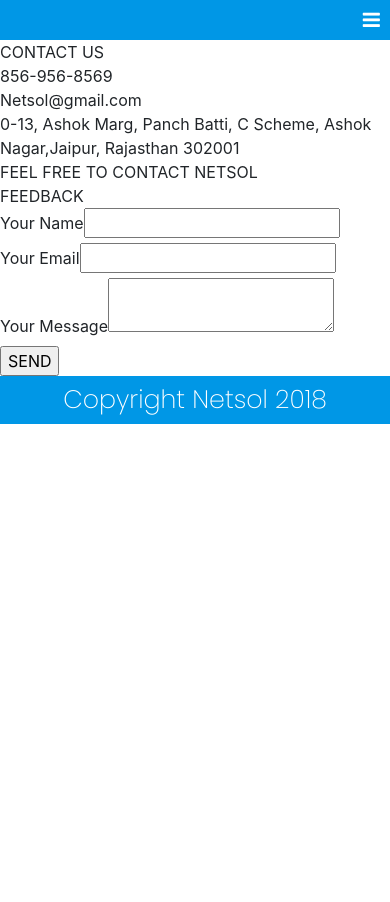
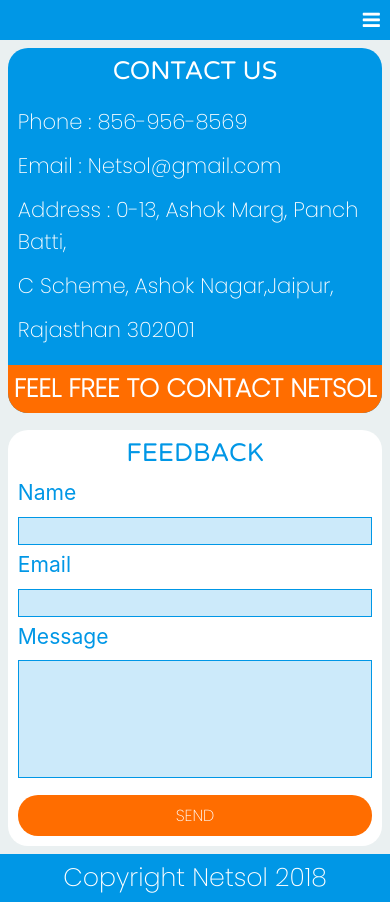
Before and after one commit to gauravnagar192/NetsolWebsite, a React (Create React App) app in the folder client/: page /contact in a window 390 px wide. Before the commit the page ends 844 px from the top, so only its background shows below. Built offline with nearby package versions, Linux system fonts and the light colour scheme.

Commit message:
contact page done

```diff
--- a/client/package.json
+++ b/client/package.json
@@ -3,6 +3,9 @@
   "version": "0.1.0",
   "private": true,
   "dependencies": {
+    "@fortawesome/fontawesome-svg-core": "^1.2.18",
+    "@fortawesome/free-solid-svg-icons": "^5.8.2",
+    "@fortawesome/react-fontawesome": "^0.1.4",
     "bootstrap": "^4.3.1",
     "react": "^16.8.6",
     "react-dom": "^16.8.6",
--- a/client/src/App.css
+++ b/client/src/App.css
@@ -4,6 +4,91 @@
 @import url('https://fonts.googleapis.com/css?family=Righteous');
 
 @media screen and (max-width: 426px) {
+  #fn , #fe , #fm {
+    display: block;
+    font-size: 2.5vh;
+  }
+  #f-name , #f-email , #f-msg {
+    width: 100%;
+    display: block;
+    border: 1px solid #0097E6;
+    margin-bottom: 1vw;
+    background: rgba(0,151,230,.2);
+    color: #0097E6;
+  }
+  #f-msg {
+    resize: none;
+    height: 14vh;
+  }
+  #f-submit {
+    border-top-left-radius: 20px;
+    border-top-right-radius: 20px;
+    border-bottom-left-radius: 20px;
+    border-bottom-right-radius: 20px;
+    margin-left: auto;
+    margin-right: auto;
+    background: #FF6D00;
+    font-family: 'Poppins' , sans-serif;
+    text-align: center;
+    border: none;
+    padding: 1vh 3vh;
+    display: block;
+    margin-top: 2vh;
+    color: #FFFFFF;
+    width: 100%;
+  }
+  .sticky + #cont {
+    padding-top: 4vw;
+  }
+  #cont {
+    background: #EAF0F1;
+    padding: 2vw 2vw;
+  }
+  #contact {
+  }
+  #ct-h , #fdbk-h {
+    padding: 5px 0px;
+    text-align: center;
+    font-family: 'Varela Round' , sans-serif;
+    font-size: 3vh;
+  }
+  .ct-info {
+    padding: 2px 10px;
+    font-family: 'Poppins' , sans-serif;
+    font-size: 2.5vh;
+    margin-top: 1vh;
+  }
+  #ct-sl {
+    border-bottom-left-radius: 20px;
+    border-bottom-right-radius: 20px;
+    text-align: center;
+    padding: 5px 0px;
+    background: #FF6D00;
+    color: #FFFFFF;
+    margin: 2vh 0vh;
+    font-size: 3vh;
+    font-family: 'Poppins' , sans-serif;
+    font-weight: bolder;
+  }
+  #contact-us {
+    border-top-left-radius: 20px;
+    border-top-right-radius: 20px;
+    border-bottom-left-radius: 20px;
+    border-bottom-right-radius: 20px;
+    display: block;
+    background: #0097E6;
+    color: #FFFFFF;
+  }
+  #fdbk {
+    border-top-left-radius: 20px;
+    border-top-right-radius: 20px;
+    border-bottom-left-radius: 20px;
+    border-bottom-right-radius: 20px;
+    padding: 0px 10px 10px 10px;
+    display: block;
+    background: #FFFFFF;
+    color: #0097E6;
+  }
   #rw-grid {
     padding: 20px 10px;
     background: #F44336;
@@ -217,19 +302,23 @@
 @media screen and (min-width: 426px) {
   #fn , #fe , #fm {
     display: block;
-    font-size: 2vw;
-    margin-left: 1.5vw;
-    margin-bottom: 2vw;
+    font-size: 17px;
   }
   #f-name , #f-email , #f-msg {
-
+    width: 100%;
     display: block;
     border: 1px solid #0097E6;
-    margin: 0vw 0vw 0vw 1.5vw;
+    margin-bottom: 1vw;
     background: rgba(0,151,230,.2);
     color: #0097E6;
   }
+  #f-msg {
+    resize: none;
+    height: 14vh;
+  }
   #f-submit {
+    letter-spacing: 4px;
+    font-weight: bold;
     margin-left: auto;
     margin-right: auto;
     background: #FF6D00;
@@ -240,17 +329,19 @@
     display: block;
     margin-top: 2vh;
     color: #FFFFFF;
-    font-weight: bold;
+    width: 100%;
+  }
+  .sticky + #cont {
+    padding-top: 4vw;
   }
   #cont {
     background: #EAF0F1;
-    padding: 5vw 2vw;
+    padding: 2vw 2vw;
   }
   #contact {
     display: grid;
-    grid-template-columns: 100vh 0vh;
-    margin: 5vw 2vw;
-    height: 40vw;
+    grid-template-columns: auto 0px auto;
+    margin: 2vw 2vw;
   }
   #ct-h , #fdbk-h {
     margin: 3vw;
@@ -258,39 +349,37 @@
     font-size: 3vw;
   }
   .ct-info {
-    margin-left: 5vw;
+    margin-left: 3vw;
     font-family: 'Poppins' , sans-serif;
-    font-size: 1.5vw;
+    font-size: 17px;
+    font-weight: bold;
     margin-top: 1vh;
-    margin-right: 5vw;
   }
   #ct-sl {
     text-align: center;
     background: #FFFFFF;
     color: #0097E6;
     margin: 5vw 0vh;
-    padding: 2vh;
-    font-size: 2vw;
+    font-size: 15px;
     font-family: 'Poppins' , sans-serif;
     font-weight: bolder;
   }
   #contact-us {
-    border-top-left-radius: 10px;
-    border-bottom-left-radius: 10px;
+    border-top-left-radius: 20px;
+    border-bottom-left-radius: 20px;
     background: #0097E6;
     color: #FFFFFF;
     grid-column-start: 1;
     grid-column-end: 2;
-    width: auto;
   }
   #fdbk {
-    border-top-right-radius: 10px;
-    border-bottom-right-radius: 10px;
+    padding: 0px 20px 20px 20px;
+    border-top-right-radius: 20px;
+    border-bottom-right-radius: 20px;
     background: #FFFFFF;
     color: #0097E6;
     grid-column-start: 3;
     grid-column-end: 4;
-    width: auto;
   }
   .sticky {
     position: fixed;
--- a/client/src/component/contact.js
+++ b/client/src/component/contact.js
@@ -1,4 +1,6 @@
 import React , { Component } from 'react';
+//import { FontAwesomeIcon } from '@fortawesome/react-fontawesome';
+//import { faMobileAlt , faEnvelope , faMapMarkerAlt } from '@fortawesome/free-solid-svg-icons';
 
 
 class Contact extends Component {
@@ -8,20 +10,24 @@
         <div id="contact">
          <div id="contact-us">
           <div id="ct-h">CONTACT US</div>
-          <div className="ct-info">856-956-8569</div>
-          <div className="ct-info">Netsol@gmail.com</div>
-          <div className="ct-info">0-13, Ashok Marg, Panch Batti,
-          C Scheme, Ashok Nagar,Jaipur, Rajasthan 302001</div>
+          <div className="ct-info"> Phone :
+          856-956-8569</div>
+          <div className="ct-info">  Email :
+          Netsol@gmail.com</div>
+          <div className="ct-info"> Address :
+          0-13, Ashok Marg, Panch Batti,</div>
+          <div className="ct-info">C Scheme, Ashok Nagar,Jaipur,</div>
+          <div className="ct-info">Rajasthan 302001</div>
           <div id="ct-sl">FEEL FREE TO CONTACT NETSOL</div>
          </div>
          <div id="fdbk">
          <div id="fdbk-h">FEEDBACK</div>
          <form action=" ">
-          <label htmlFor="" id="fn">Your Name</label>
+          <label htmlFor="" id="fn">Name</label>
           <input type="text" id="f-name"/>
-          <label htmlFor="" id="fe">Your Email</label>
+          <label htmlFor="" id="fe">Email</label>
           <input type="text" id="f-email"/>
-          <label htmlFor="" id="fm">Your Message</label>
+          <label htmlFor="" id="fm">Message</label>
           <textarea name="" id="f-msg"></textarea>
           <input type="submit" id="f-submit" value="SEND"/>
          </form>
```
Also changed, not shown: 1 other file (tests, documents, lock files or other folders).
